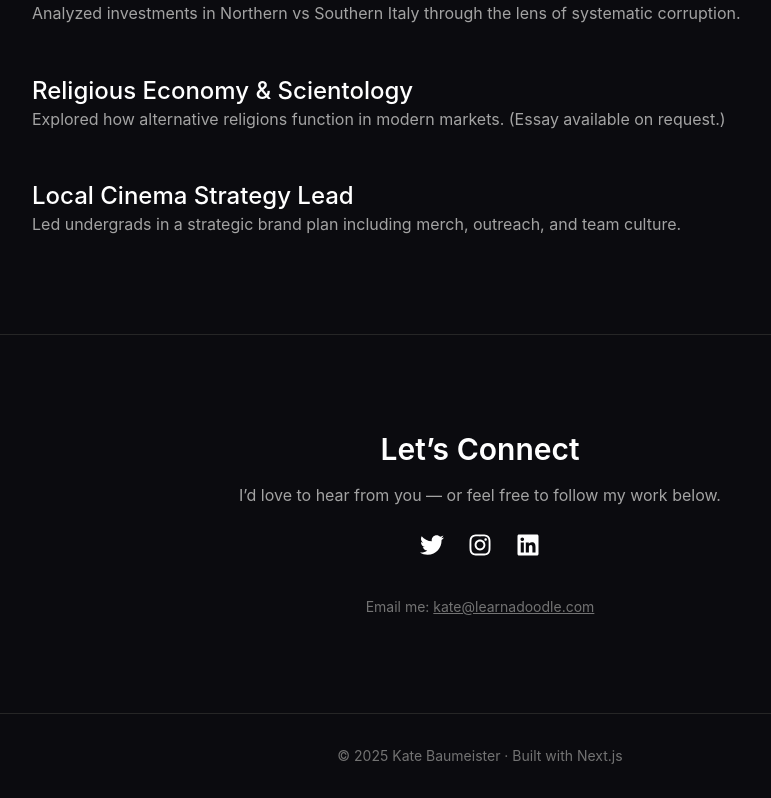
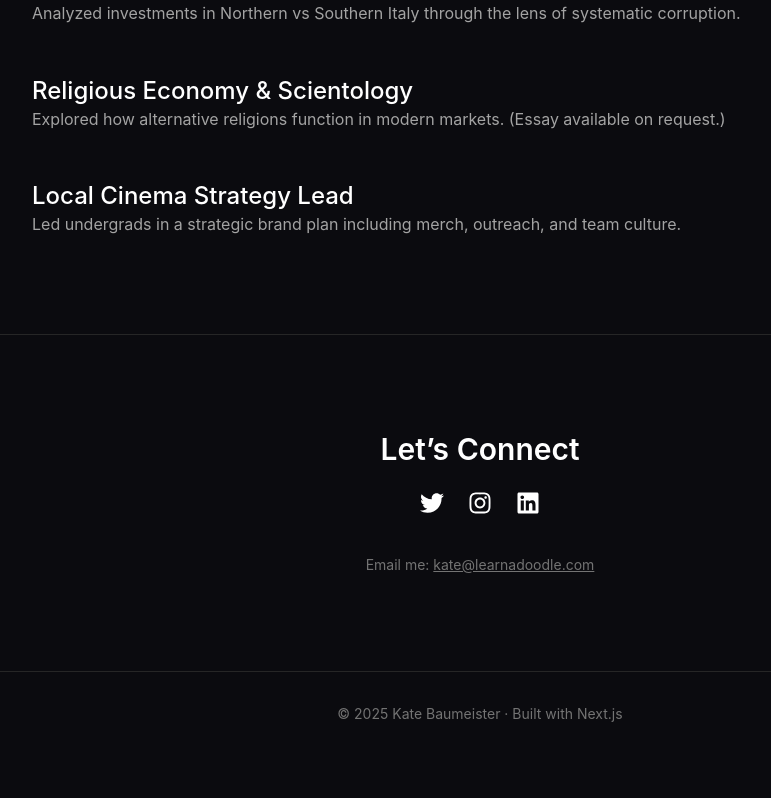
Before and after one commit to katiebaumeister/nextjspractice, a Next.js app in the folder portfolio/: page / in a window 1280 px wide. Shown: the part 1223-2021 px from the top of the page, without its empty margins (160-931 px from the left). After the commit the page ends 1979 px from the top, so only its background shows below. Built offline with nearby package versions, Linux system fonts and the light colour scheme.

Commit message:
Update Connect.js

```diff
--- a/portfolio/components/Connect.js
+++ b/portfolio/components/Connect.js
@@ -5,7 +5,7 @@ export default function Connect() {
     <section className="py-24 px-4 border-t border-neutral-800">
       <div className="max-w-2xl mx-auto text-center">
         <h2 className="text-3xl font-semibold mb-4">Let’s Connect</h2>
-        <p className="text-neutral-400 mb-6">I’d love to hear from you — or feel free to follow my work below.</p>
+        <p className="text-neutral-400 mb-6"> </p>
         <div className="flex justify-center space-x-6 mb-10 text-2xl">
           <a href="https://x.com/katebaumeister" target="_blank" rel="noopener noreferrer" className="hover:text-blue-400"><FaTwitter /></a>
           <a href="https://instagram.com/katebau_" target="_blank" rel="noopener noreferrer" className="hover:text-pink-400"><FaInstagram /></a>
```
